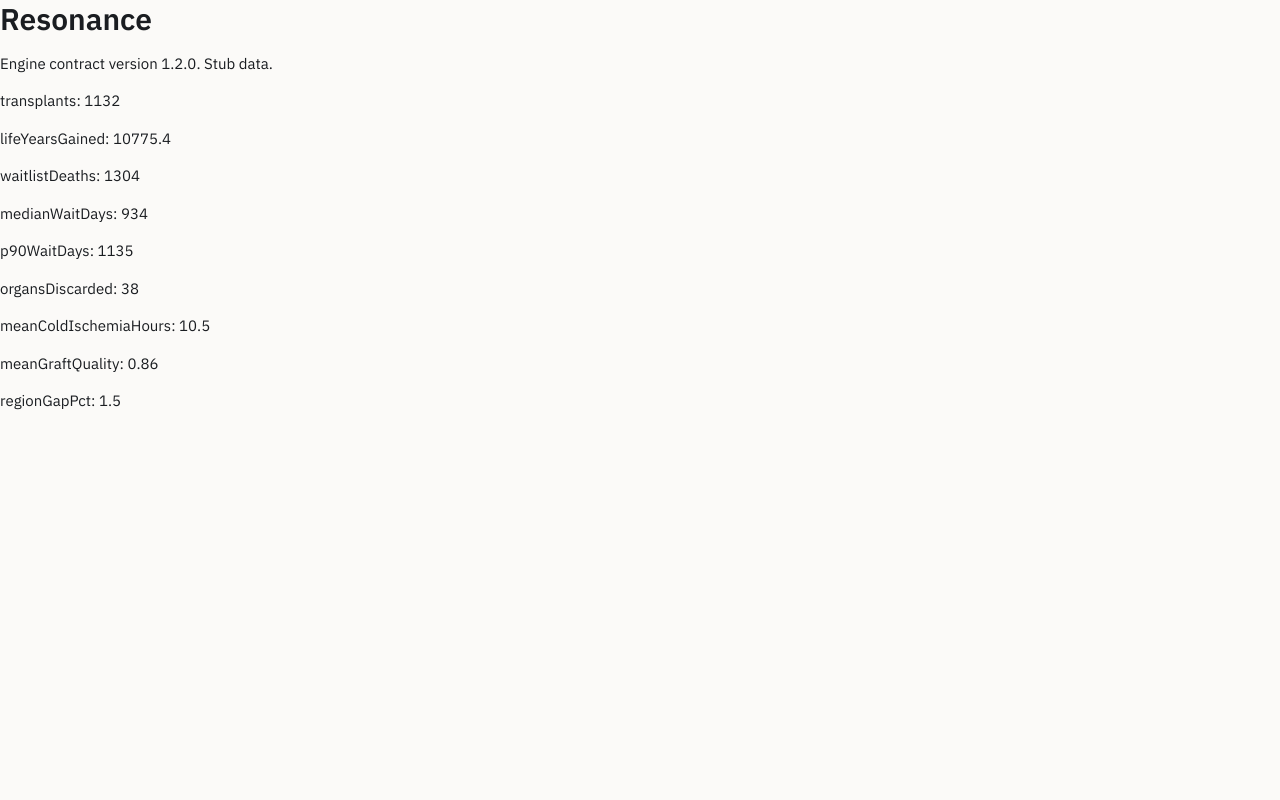
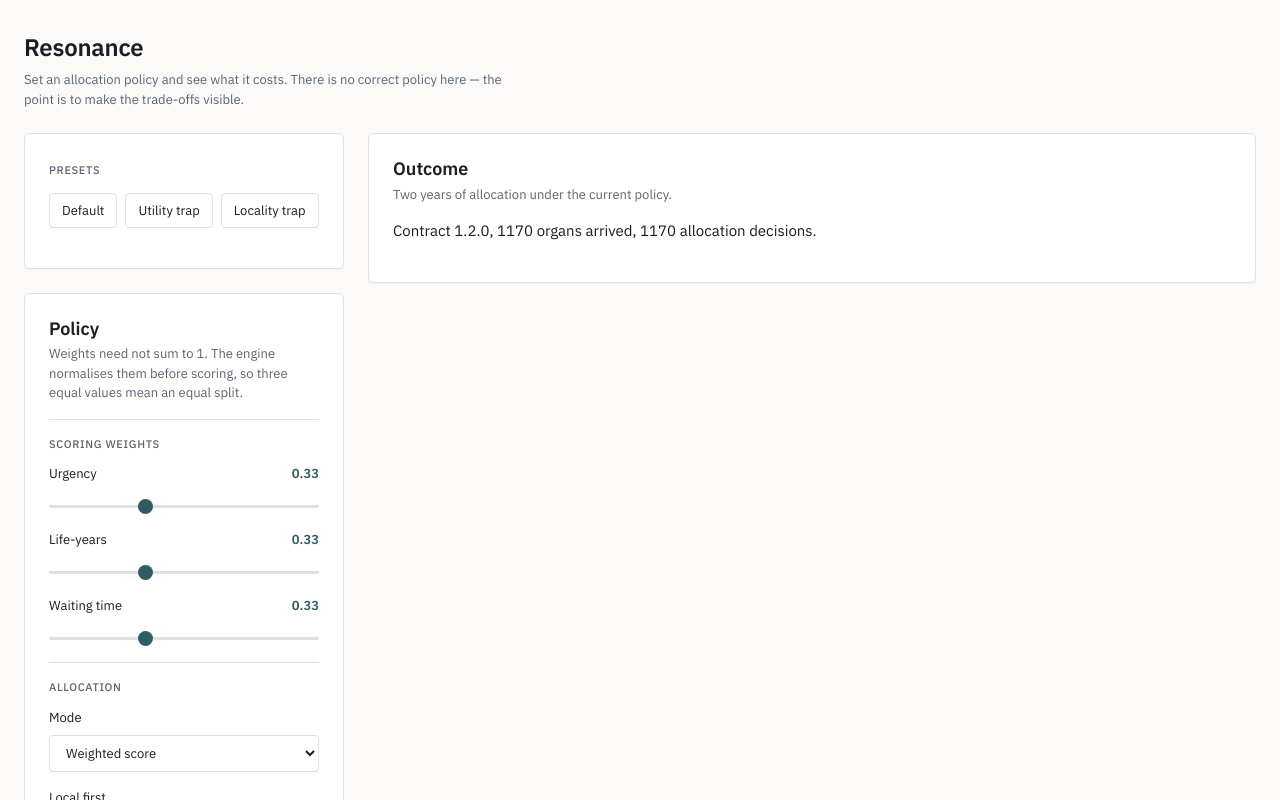
Before and after one commit to K-RANGARAJAN/Allocate, a React (Vite) app: page / in a window 1280 px wide. Shown: the top 800 px of the page. Built offline with nearby package versions, Linux system fonts and the light colour scheme.

Commit message:
Replaced the scaffold with the application shell

```diff
--- a/src/ui/App.tsx
+++ b/src/ui/App.tsx
@@ -1,25 +1,50 @@
-// Scaffold only. This exists to prove the engine import path works end to end.
-// The interface half (Ranga) replaces this file entirely.
-
-import { defaultConfig, runSimulation } from "../engine/index";
+import { ControlsPanel } from "./components/ControlsPanel";
+import { PresetButtons } from "./components/PresetButtons";
+import { usePolicyRun } from "./state/usePolicyRun";
 
 export function App() {
-  const outcome = runSimulation(defaultConfig());
-  const metrics = outcome.metrics;
+  const run = usePolicyRun();
+
+  let status = "Simulating two years of allocation…";
+  if (run.running === false) {
+    status = "Two years of allocation under the current policy.";
+  }
+
+  let results = null;
+  if (run.outcome !== null) {
+    results = (
+      <section className="panel">
+        <h2 className="panel-title">Outcome</h2>
+        <p className="panel-note">{status}</p>
+        <p className="num">
+          Contract {run.outcome.contractVersion}, {run.outcome.meta.organsArrived}{" "}
+          organs arrived, {run.outcome.meta.allocationDecisions} allocation
+          decisions.
+        </p>
+      </section>
+    );
+  }
 
   return (
-    <div>
-      <h1>Resonance</h1>
-      <p>Engine contract version {outcome.contractVersion}. Stub data.</p>
-      <p>transplants: {metrics.transplants}</p>
-      <p>lifeYearsGained: {metrics.lifeYearsGained}</p>
-      <p>waitlistDeaths: {metrics.waitlistDeaths}</p>
-      <p>medianWaitDays: {metrics.medianWaitDays}</p>
-      <p>p90WaitDays: {metrics.p90WaitDays}</p>
-      <p>organsDiscarded: {metrics.organsDiscarded}</p>
-      <p>meanColdIschemiaHours: {metrics.meanColdIschemiaHours}</p>
-      <p>meanGraftQuality: {metrics.meanGraftQuality}</p>
-      <p>regionGapPct: {metrics.regionGapPct}</p>
+    <div className="app">
+      <header className="app-header">
+        <h1 className="app-title">Resonance</h1>
+        <p className="app-sub">
+          Set an allocation policy and see what it costs. There is no correct
+          policy here — the point is to make the trade-offs visible.
+        </p>
+      </header>
+
+      <div className="layout">
+        <div className="stack">
+          <section className="panel">
+            <PresetButtons onPick={run.setConfig} />
+          </section>
+          <ControlsPanel config={run.config} setConfig={run.setConfig} />
+        </div>
+
+        <div className="stack">{results}</div>
+      </div>
     </div>
   );
 }
```
Also changed, not shown: 1 other file (tests, documents, lock files or other folders).
